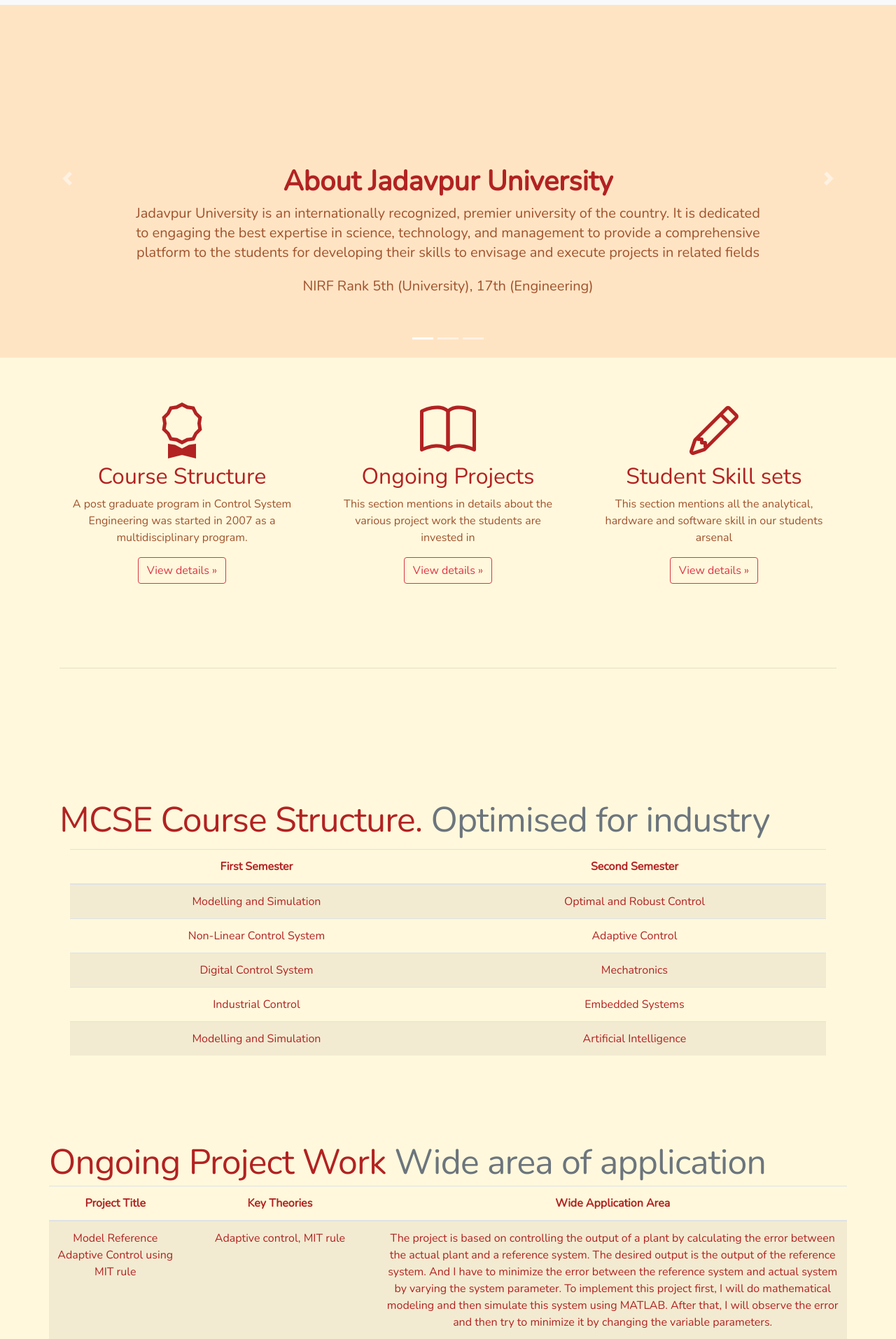
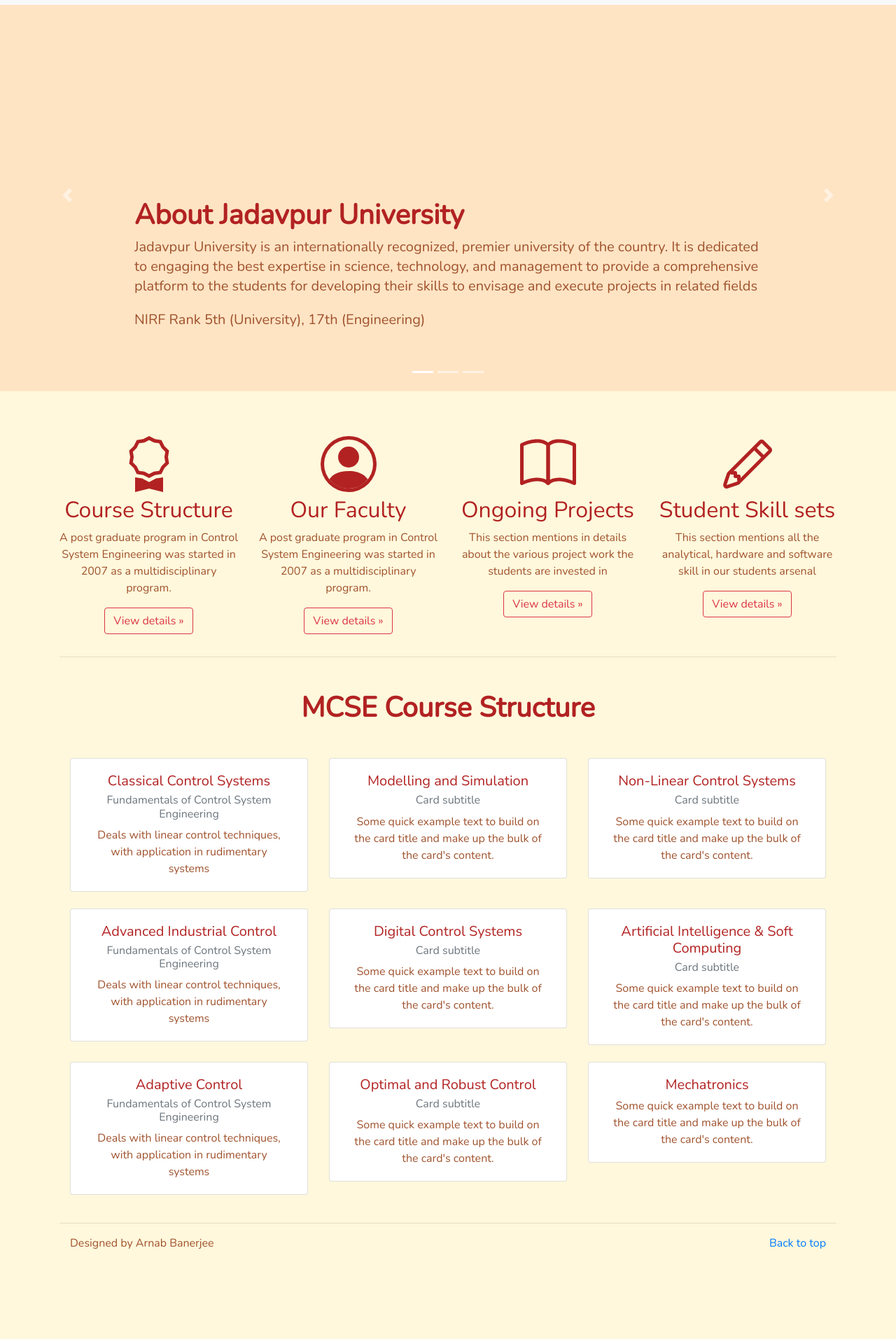
Before and after one commit to Arnab-Banerjee-90/Geo_Eco, a PHP site: page / in a window 1280 px wide. Shown: the part 49-1962 px from the top of the page at 70% size. After the commit the page ends 1833 px from the top, so only its background shows below. Run offline with PHP 8.4, Linux system fonts and the light colour scheme; some libraries are stand-ins or nearby versions.

Commit message:
brochure_16

```diff
--- a/carousel.css
+++ b/carousel.css
@@ -15,10 +15,10 @@
 
   /* Declare heights because of positioning of img element */
   .carousel-item {
-    height: 32rem;
+    height: 35rem;
   }
   .carousel-item > img {
-    margin-top: 3rem;
+    margin-top: 2rem;
     min-width: 70%;
     display: block;
     margin-left: auto;
--- a/index.html
+++ b/index.html
@@ -43,12 +43,21 @@
     color: firebrick;
   }
 
-  h1{
+  h1,h2{
     font-weight: 800;
     color:firebrick;
   }
+
   p{
       color:sienna;
+  }
+  .card{
+    transition-duration: 250ms;
+  }
+  .card:hover{
+    transform: scaleY(1.05);
+    transform: scaleX(1.05);
+    border-radius: 5%;
   }
 
 </style>
@@ -79,7 +88,7 @@
           <rect width="100%" height="100%" fill="BISQUE"/>
         </svg>
         <div class="container">
-          <div class="carousel-caption text-center">
+          <div class="carousel-caption text-left">
             <h1>About Jadavpur University</h1>
             <p>Jadavpur University is an internationally recognized, premier university of the country. It is dedicated to engaging the best expertise in science, technology, and management to provide a comprehensive platform to the students for developing their skills to envisage and execute projects in related fields</p>
             <p>NIRF Rank 5th (University), 17th (Engineering)</p>
@@ -130,8 +139,8 @@
 
     <!-- Three columns of text below the carousel -->
     <div class="row">
-      <div class="col-lg-4">
-        <svg width="10em" height="5em" viewBox="0 0 16 16" class="bi bi-award" fill="currentColor" xmlns="http://www.w3.org/2000/svg">
+      <div class="col-lg-3 text-center">
+        <svg width="8em" height="5em" viewBox="0 0 16 16" class="bi bi-award" fill="currentColor" xmlns="http://www.w3.org/2000/svg">
           <path fill-rule="evenodd" d="M9.669.864L8 0 6.331.864l-1.858.282-.842 1.68-1.337 1.32L2.6 6l-.306 1.854 1.337 1.32.842 1.68 1.858.282L8 12l1.669-.864 1.858-.282.842-1.68 1.337-1.32L13.4 6l.306-1.854-1.337-1.32-.842-1.68L9.669.864zm1.196 1.193l-1.51-.229L8 1.126l-1.355.702-1.51.229-.684 1.365-1.086 1.072L3.614 6l-.25 1.506 1.087 1.072.684 1.365 1.51.229L8 10.874l1.356-.702 1.509-.229.684-1.365 1.086-1.072L12.387 6l.248-1.506-1.086-1.072-.684-1.365z"/>
           <path d="M4 11.794V16l4-1 4 1v-4.206l-2.018.306L8 13.126 6.018 12.1 4 11.794z"/>
         </svg>
@@ -139,8 +148,18 @@
         <p>A post graduate program in Control System Engineering was started in 2007 as a multidisciplinary program.</p>
         <p><a class="btn btn btn-outline-danger" href="#course" role="button">View details &raquo;</a></p>
       </div><!-- /.col-lg-4 -->
-      <div class="col-lg-4">
-        <svg width="10em" height="5em" viewBox="0 0 16 16" class="bi bi-book" fill="currentColor" xmlns="http://www.w3.org/2000/svg">
+      <div class="col-lg-3 text-center">
+        <svg width="8em" height="5em" viewBox="0 0 16 16" class="bi bi-person-circle" fill="currentColor" xmlns="http://www.w3.org/2000/svg">
+          <path d="M13.468 12.37C12.758 11.226 11.195 10 8 10s-4.757 1.225-5.468 2.37A6.987 6.987 0 0 0 8 15a6.987 6.987 0 0 0 5.468-2.63z"/>
+          <path fill-rule="evenodd" d="M8 9a3 3 0 1 0 0-6 3 3 0 0 0 0 6z"/>
+          <path fill-rule="evenodd" d="M8 1a7 7 0 1 0 0 14A7 7 0 0 0 8 1zM0 8a8 8 0 1 1 16 0A8 8 0 0 1 0 8z"/>
+        </svg>
+        <h2>Our Faculty</h2>
+        <p>A post graduate program in Control System Engineering was started in 2007 as a multidisciplinary program.</p>
+        <p><a class="btn btn btn-outline-danger" href="#course" role="button">View details &raquo;</a></p>
+      </div><!-- /.col-lg-4 -->
+      <div class="col-lg-3 text-center">
+        <svg width="8em" height="5em" viewBox="0 0 16 16" class="bi bi-book" fill="currentColor" xmlns="http://www.w3.org/2000/svg">
           <path fill-rule="evenodd" d="M3.214 1.072C4.813.752 6.916.71 8.354 2.146A.5.5 0 0 1 8.5 2.5v11a.5.5 0 0 1-.854.354c-.843-.844-2.115-1.059-3.47-.92-1.344.14-2.66.617-3.452 1.013A.5.5 0 0 1 0 13.5v-11a.5.5 0 0 1 .276-.447L.5 2.5l-.224-.447.002-.001.004-.002.013-.006a5.017 5.017 0 0 1 .22-.103 12.958 12.958 0 0 1 2.7-.869zM1 2.82v9.908c.846-.343 1.944-.672 3.074-.788 1.143-.118 2.387-.023 3.426.56V2.718c-1.063-.929-2.631-.956-4.09-.664A11.958 11.958 0 0 0 1 2.82z"/>
           <path fill-rule="evenodd" d="M12.786 1.072C11.188.752 9.084.71 7.646 2.146A.5.5 0 0 0 7.5 2.5v11a.5.5 0 0 0 .854.354c.843-.844 2.115-1.059 3.47-.92 1.344.14 2.66.617 3.452 1.013A.5.5 0 0 0 16 13.5v-11a.5.5 0 0 0-.276-.447L15.5 2.5l.224-.447-.002-.001-.004-.002-.013-.006-.047-.023a12.582 12.582 0 0 0-.799-.34 12.96 12.96 0 0 0-2.073-.609zM15 2.82v9.908c-.846-.343-1.944-.672-3.074-.788-1.143-.118-2.387-.023-3.426.56V2.718c1.063-.929 2.631-.956 4.09-.664A11.956 11.956 0 0 1 15 2.82z"/>
         </svg>
@@ -148,8 +167,8 @@
         <p>This section mentions in details about the various project work the students are invested in</p>
         <p><a class="btn btn btn-outline-danger" href="#project" role="button">View details &raquo;</a></p>
       </div><!-- /.col-lg-4 -->
-      <div class="col-lg-4">
-        <svg width="10em" height="5em" viewBox="0 0 16 16" class="bi bi-pencil" fill="currentColor" xmlns="http://www.w3.org/2000/svg">
+      <div class="col-lg-3 text-center">
+        <svg width="8em" height="5em" viewBox="0 0 16 16" class="bi bi-pencil" fill="currentColor" xmlns="http://www.w3.org/2000/svg">
           <path fill-rule="evenodd" d="M11.293 1.293a1 1 0 0 1 1.414 0l2 2a1 1 0 0 1 0 1.414l-9 9a1 1 0 0 1-.39.242l-3 1a1 1 0 0 1-1.266-1.265l1-3a1 1 0 0 1 .242-.391l9-9zM12 2l2 2-9 9-3 1 1-3 9-9z"/>
           <path fill-rule="evenodd" d="M12.146 6.354l-2.5-2.5.708-.708 2.5 2.5-.707.708zM3 10v.5a.5.5 0 0 0 .5.5H4v.5a.5.5 0 0 0 .5.5H5v.5a.5.5 0 0 0 .5.5H6v-1.5a.5.5 0 0 0-.5-.5H5v-.5a.5.5 0 0 0-.5-.5H3z"/>
         </svg>
@@ -159,149 +178,99 @@
       </div><!-- /.col-lg-4 -->
     </div><!-- /.row -->
 
-
+<hr>
     <!-- START THE FEATURETTES -->
-
-    <hr class="featurette-divider">
-
-    <div class="row featurette" id="course">
-      <div class="col-sm mx-auto">
-        <h2 class="featurette-heading">MCSE Course Structure. <span class="text-muted">Optimised for industry</span></h2>
-        <p class="lead"></p>
-        <div class="container">
-          <table class="table table-striped text-center">
-            <thead>
-              <tr>
-                <th scope="col">First Semester</th>
-                <th scope="col">Second Semester</th>
-              </tr>
-            </thead>
-            <tbody>
-              <tr>
-                <td>Modelling and Simulation</td>
-                <td>Optimal and Robust Control</td>
-              </tr>
-              <tr>
-                <td>Non-Linear Control System</td>
-                <td>Adaptive Control</td>
-              </tr>
-              <tr>
-                <td>Digital Control System</td>
-                <td>Mechatronics</td>
-              </tr>
-              <tr>
-                <td>Industrial Control</td>
-                <td>Embedded Systems</td>
-              </tr>
-              <tr>
-                <td>Modelling and Simulation</td>
-                <td>Artificial Intelligence</td>
-              </tr>
-            </tbody>
-          </table>
+    <div class="container course_structure">
+      <h1 class="text-center mt-5 mb-5">MCSE Course Structure</h2>
+      <div class="row">
+        <div class="col-lg-4">
+          <div class="card">
+            <div class="card-body">
+              <h5 class="card-title">Classical Control Systems</h5>
+              <h6 class="card-subtitle mb-2 text-muted">Fundamentals of Control System Engineering</h6>
+              <p class="card-text">Deals with linear control techniques, with application in rudimentary systems</p>
+            </div>
+          </div>
         </div>
-    </div>
-
-    <hr class="featurette-divider">
-
-    <div class="row featurette" id="project">
-      <div class="col-md-12">
-        <h2 class="featurette-heading">Ongoing Project Work <span class="text-muted">Wide area of application</span></h2>
-
-        <table class="table table-striped text-center">
-          <thead>
-            <tr>
-              <th scope="col">Project Title</th>
-              <th scope="col">Key Theories</th>
-              <th scope="col">Wide Application Area</th>
-            </tr>
-          </thead>
-          <tbody>
-            <tr>
-              <td>Model Reference Adaptive Control using MIT rule</td>
-              <td>Adaptive control, MIT rule</td>
-              <td>The project is based on controlling the output of a plant by calculating the error between the actual plant and a reference system. The desired output is the output of the reference system. And I have to minimize the error between the reference system and actual system by varying the system parameter. To implement this project first, I will do mathematical modeling and then simulate this system using MATLAB. After that, I will observe the error and then try to minimize it by changing the variable parameters.</td>
-            </tr>
-            <tr>
-              <td>Sensor Signal Processing </td>
-              <td>Fourier transform, Fourier series,Short time Fourier transform,Duration-bandwidth,Wigner-Ville distribution,Wavelet transform</td>
-              <td>Signal processing,audio compression,digital image processing, vedio compression, speech recognition, radar,sonar,digital communication </td>
-            </tr>
-            <tr>
-              <td>Beam controlled and signal processing of a strapdown AESA seeker</td>
-              <td>Strapdown Seeker,AESA Beamforming,Beam pointing error compensation,Angle channel detection</td>
-              <td>Missile Guidance and control, Beamforming array techniques (Digital and Adaptive Beamforming),Signal processing</td>
-            </tr>
-            <tr>
-              <td>Periodic Compensation of Continuous-Time Plants</td>
-              <td>Continuous-time periodic feedback control, Robust stabilization, Model matching, Simultaneous pole-placement/stabilization.</td>
-              <td>Periodic Controllers have the capability of achieving simultaneous pole-placement/stabilization of two plants which, as is well known, LTI controllers can not achieve in general. An enhancement of the above controller by introducing a set of higher order periodic terms is next proposed and it is shown that this controller can achieve not merely pole-placement but robust pole-placement of two plants simultaneously.</td>
-            </tr>
-            <tr>
-              <td>Adaptive control algorithm for Soft-switched resonant inverter with load variation</td>
-              <td>Resonant Converter, Soft-switching, EMI attenuation, Model Reference Adaptive Control</td>
-              <td>EV systems, Aviation electronics which employs very high frequency switching, Grid Connected Inverter, Stand-alone Home electrification units</td>
-            </tr>
-            <tr>
-              <td>Sensorless vector control of Induction Motor drive using Adaptive Fuzzy logic Controller</td>
-              <td>Field oriented vector control, Fuzzy controller, Model reference adaptive control</td>
-              <td>Induction motor drive replaces DC drives in almost all industrial applications. Hence speed control of Inductor motor becomes an active area of interest. Use of conventional PI controller is very much sensitive to parameter variations and load disturbances. These difficulties can be overcome using an adaptive Fuzzy logic controller. The Fuzzy logic controller neither requires exact mathematical model nor it is sensitive to parameter variations and it has a wide range of speed control. Hence implication of Fuzzy logic controller increases stability and provides high performance of the motor.</td>
-            </tr>
-            <tr>
-              <td>Adaptive control of Non - minimum phase systems</td>
-              <td>Adaptive control</td>
-              <td>Non minimum phase systems</td>
-            </tr>
-          </tbody>
-        </table>
+        <div class="col-lg-4">
+          <div class="card">
+            <div class="card-body">
+              <h5 class="card-title">Modelling and Simulation</h5>
+              <h6 class="card-subtitle mb-2 text-muted">Card subtitle</h6>
+              <p class="card-text">Some quick example text to build on the card title and make up the bulk of the card's content.</p>
+            </div>
+          </div>
+        </div>
+        <div class="col-lg-4">
+          <div class="card">
+            <div class="card-body">
+              <h5 class="card-title">Non-Linear Control Systems</h5>
+              <h6 class="card-subtitle mb-2 text-muted">Card subtitle</h6>
+              <p class="card-text">Some quick example text to build on the card title and make up the bulk of the card's content.</p>
+            </div>
+          </div>
+        </div>
+      </div>
+      <div class="row">
+        <div class="col-lg-4">
+          <div class="card">
+            <div class="card-body">
+              <h5 class="card-title">Advanced Industrial Control</h5>
+              <h6 class="card-subtitle mb-2 text-muted">Fundamentals of Control System Engineering</h6>
+              <p class="card-text">Deals with linear control techniques, with application in rudimentary systems</p>
+            </div>
+          </div>
+        </div>
+        <div class="col-lg-4">
+          <div class="card">
+            <div class="card-body">
+              <h5 class="card-title">Digital Control Systems</h5>
+              <h6 class="card-subtitle mb-2 text-muted">Card subtitle</h6>
+              <p class="card-text">Some quick example text to build on the card title and make up the bulk of the card's content.</p>
+            </div>
+          </div>
+        </div>
+        <div class="col-lg-4">
+          <div class="card">
+            <div class="card-body">
+              <h5 class="card-title">Artificial Intelligence & Soft Computing</h5>
+              <h6 class="card-subtitle mb-2 text-muted">Card subtitle</h6>
+              <p class="card-text">Some quick example text to build on the card title and make up the bulk of the card's content.</p>
+            </div>
+          </div>
+        </div>
+      </div>
+      <div class="row">
+        <div class="col-lg-4">
+          <div class="card">
+            <div class="card-body">
+              <h5 class="card-title">Adaptive Control</h5>
+              <h6 class="card-subtitle mb-2 text-muted">Fundamentals of Control System Engineering</h6>
+              <p class="card-text">Deals with linear control techniques, with application in rudimentary systems</p>
+            </div>
+          </div>
+        </div>
+        <div class="col-lg-4">
+          <div class="card">
+            <div class="card-body">
+              <h5 class="card-title">Optimal and Robust Control</h5>
+              <h6 class="card-subtitle mb-2 text-muted">Card subtitle</h6>
+              <p class="card-text">Some quick example text to build on the card title and make up the bulk of the card's content.</p>
+            </div>
+          </div>
+        </div>
+        <div class="col-lg-4">
+          <div class="card">
+            <div class="card-body">
+              <h5 class="card-title">Mechatronics</h5>
+              <h6 class="card-subtitle mb-2 text-muted"></h6>
+              <p class="card-text">Some quick example text to build on the card title and make up the bulk of the card's content.</p>
+            </div>
+          </div>
+        </div>
       </div>
     </div>
-
-    <hr class="featurette-divider">
-
-    <div class="row featurette" id="skill">
-      <div class="col-md-12">
-        <h2 class="featurette-heading">Blend of Hardware and Software. <span class="text-muted"> Analysis with Simulation</span></h2>
-        <p class="lead text-center">Our students are versed in Technical skills focussing on Control System, as well as basic computer proficiency </p>
-        <table class="table table-striped text-center">
-          <thead>
-            <tr>
-              <th scope="col">Technical Skills</th>
-              <th scope="col">Computer Proficiency</th>
-            </tr>
-          </thead>
-          <tbody>
-            <tr>
-              <td>MATLAB</td>
-              <td>C</td>
-            </tr>
-            <tr>
-              <td>LabVIEW</td>
-              <td>C++</td>
-            </tr>
-            <tr>
-              <td>MultiSim</td>
-              <td>Python</td>
-            </tr>
-            <tr>
-              <td>PLC</td>
-              <td>-</td>
-            </tr>
-            <tr>
-              <td>Arduino</td>
-              <td>-</td>
-            </tr>
-          </tbody>
-        </table>
-      </div>
-    </div>
-
-    <hr class="featurette-divider">
-
-    <!-- /END THE FEATURETTES -->
-
-  </div><!-- /.container -->
-
+<hr>
 
   <!-- FOOTER -->
   <footer class="container">
```
